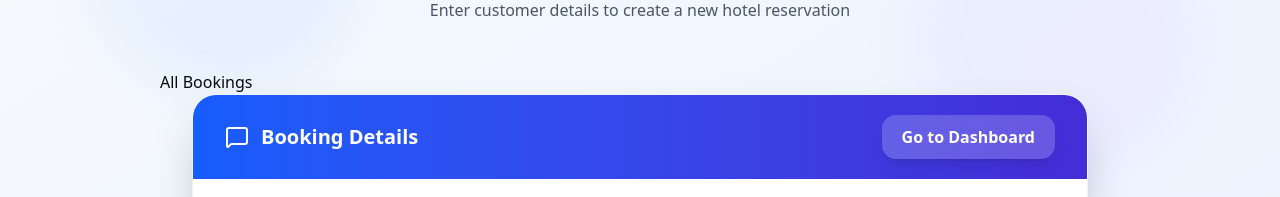
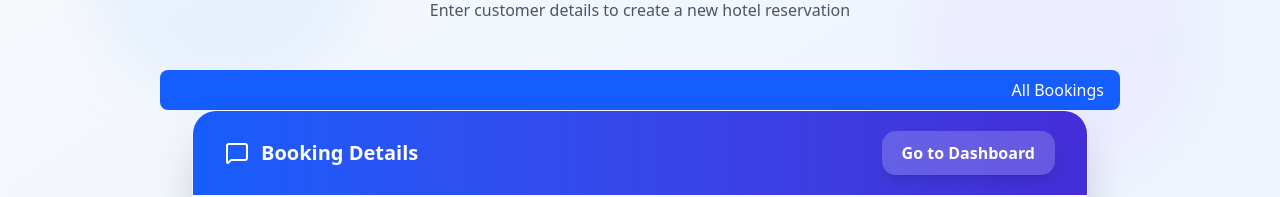
Before and after one commit to ZAINMUMTAZ999/rivagehotelnathiagali, a Next.js app: page /addbookings in a window 1280 px wide. Shown: the part 270-467 px from the top of the page. Built offline with nearby package versions, Linux system fonts and the light colour scheme; no server answers.

Commit message:
2ndlasts

```diff
--- a/src/app/addbookings/page.tsx
+++ b/src/app/addbookings/page.tsx
@@ -57,7 +57,12 @@ export default function Page () {
             Enter customer details to create a new hotel reservation
           </p>
     </div>
-    <Link href="/addbookings/allbookings">All Bookings</Link>
+
+    <Link href="/addbookings/allbookings"
+
+      className="flex w-full items-center justify-end rounded-md bg-blue-600 px-4 py-2
+                 text-white transition disabled:cursor-not-allowed disabled:opacity-70"
+    >All Bookings</Link>
 
         {/* Main Form Container */}
         <div ref={formRef} className="max-w-4xl mx-auto">
@@ -187,9 +192,7 @@ export default function Page () {
                           required: "Please select booking time",
                         })}
                       />
-                      {/* <div className="absolute inset-y-0 right-0 flex items-center pr-3 pointer-events-none">
-                        <Clock className="w-4 h-4 sm:w-5 sm:h-5 text-gray-400 group-focus-within:text-purple-500 transition-colors" />
-                      </div> */}
+
                     </div>
                     {errors?.time && (
                       <div className="flex items-center gap-2 mt-2 text-red-600">
```
